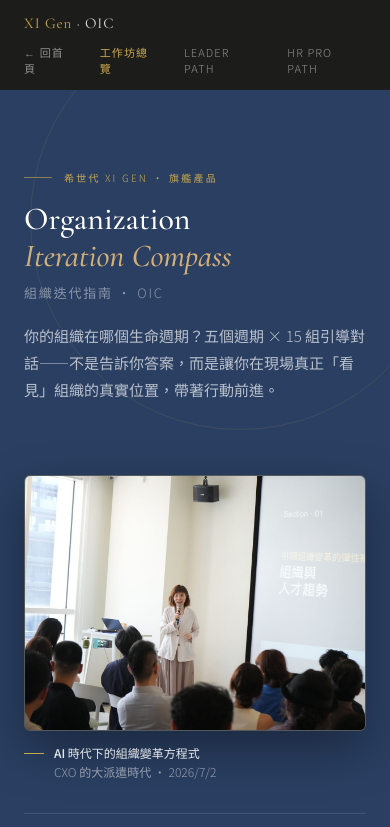
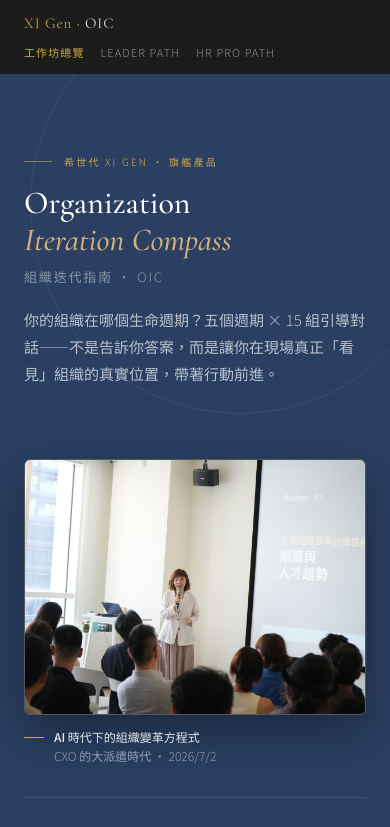
Before and after one commit to xi-gen/oic, a plain HTML site: page index.html in a window 390 px wide. Shown: the top 827 px of the page. Drawn offline with nearby package versions, Linux system fonts and the light colour scheme.

Commit message:
Add files via upload

```diff
--- a/index.html
+++ b/index.html
@@ -648,6 +648,14 @@
   .principle-desc, .about-intro, figcaption, .hero-stat-label { text-wrap: pretty; }
   h1, h2, .section-title { text-wrap: balance; }
   .field-sub { max-width: 680px; }
+
+  /* mobile nav: one row (2026/11) */
+  @media (max-width: 600px) {
+    .nav-links { width: 100%; gap: 16px; flex-wrap: nowrap; overflow-x: auto; scrollbar-width: none; }
+    .nav-links::-webkit-scrollbar { display: none; }
+    .nav-links a { white-space: nowrap; flex: 0 0 auto; }
+    .nav-links .nav-home { display: none; }
+  }
 </style>
 </head>
 <body>
@@ -656,7 +664,7 @@
 <nav class="nav">
   <a href="https://xi-gen.github.io" class="nav-brand"><span>XI Gen</span> · OIC</a>
   <div class="nav-links">
-    <a href="https://xi-gen.github.io">← 回首頁</a>
+    <a class="nav-home" href="https://xi-gen.github.io">← 回首頁</a>
     <a href="index.html" class="active">工作坊總覽</a>
     <a href="leader.html">Leader Path</a>
     <a href="hr-pro.html">HR Pro Path</a>
```
Also changed, not shown: hr-pro.html (+9 -1 lines), leader.html (+10 -2 lines).
